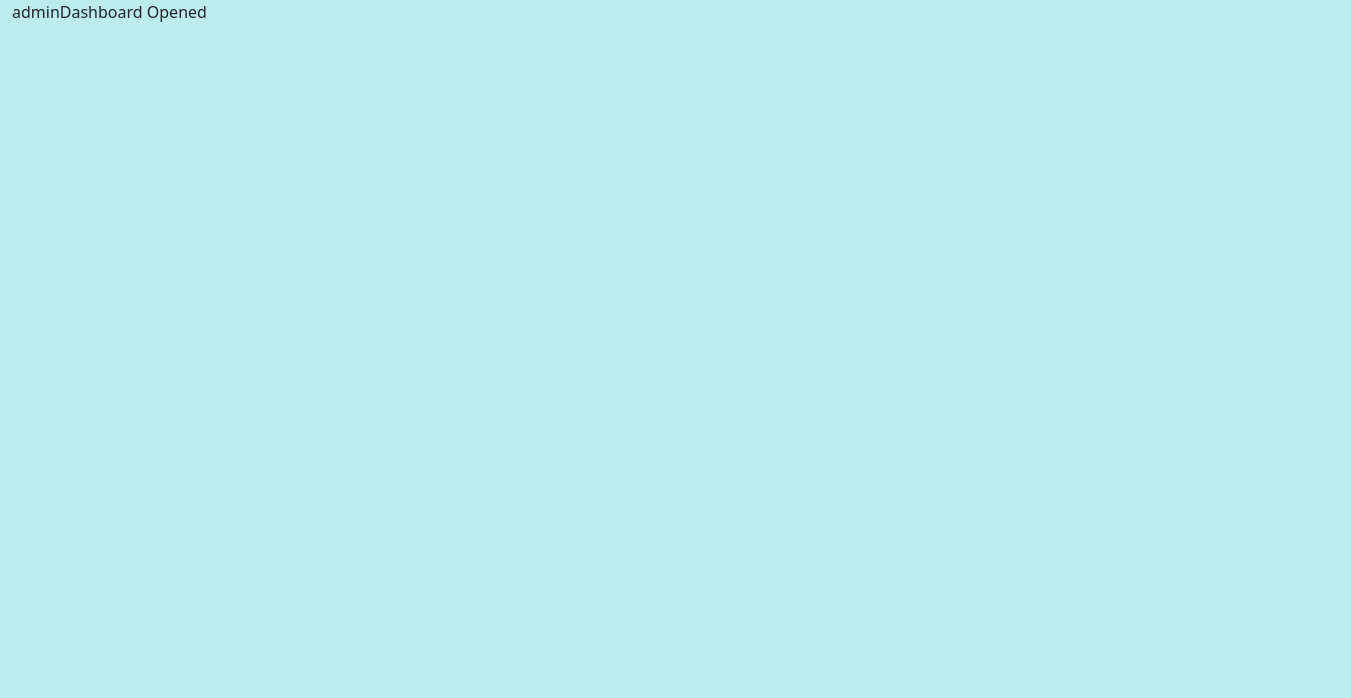
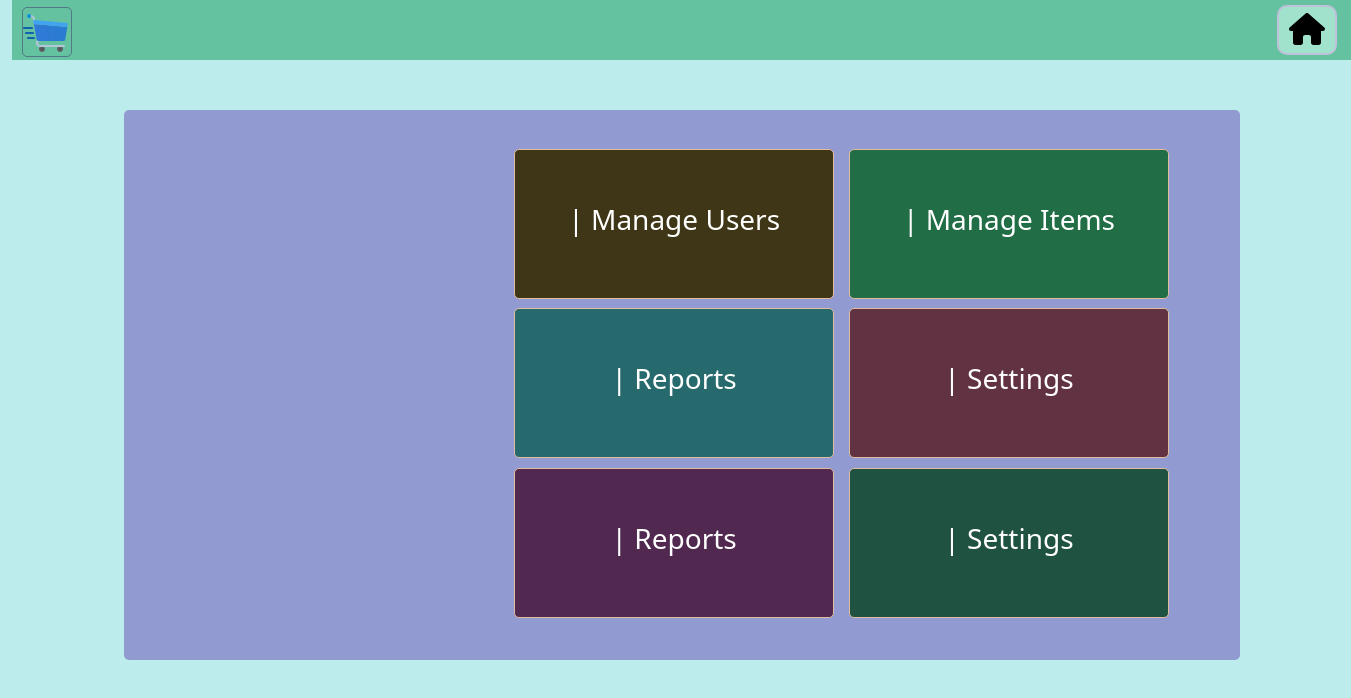
Before and after one commit to AshanManuka/E-Shop, a React (Create React App) app in the folder client/: page /adminDashboard in a window 1280 px wide. Shown: the top 698 px of the page, 1351 px wide, since content can reach past the window. Built offline with nearby package versions, Linux system fonts and the light colour scheme.

Commit message:
added style to admin dashboard

```diff
--- a/client/src/components/Home.js
+++ b/client/src/components/Home.js
@@ -1,6 +1,5 @@
 import React, { Component } from 'react';
 import './../css/home.css';
-import { Route, Routes } from 'react-router-dom';
 import { FontAwesomeIcon } from '@fortawesome/react-fontawesome';
 import { faScrewdriverWrench } from '@fortawesome/free-solid-svg-icons';
 
--- a/client/src/components/adminDashboard.js
+++ b/client/src/components/adminDashboard.js
@@ -1,11 +1,38 @@
-import React, { Component } from 'react'
+import React, { Component } from 'react';
+import { FontAwesomeIcon } from '@fortawesome/react-fontawesome';
+import { faHouse } from '@fortawesome/free-solid-svg-icons';
+import './../css/adminDashboard.css';
 
 export default class AdminDashboard extends Component {
 
 
   render() {
     return (
-      <div>adminDashboard Opened </div>
+      <div className='mainDiv'>
+
+      <div className='navDiv'>
+      <img src={require('./../assets/storeLogo.png')} alt="profile picture"/>
+
+      <button className='navBtn'><FontAwesomeIcon icon={faHouse} size='2x'/></button>
+      </div>
+
+      <div className='bodyDiv'>
+
+          <button type="button" className="btnOne"><a href='/adminItem' style={{textDecoration: 'none', color: 'white'}}><h3>| Manage Items</h3><h2><i class="fa-solid fa-volleyball"></i></h2></a></button><br/>
+          <button type="button" className="btnTwo"><a href='/itemPage' style={{textDecoration: 'none', color: 'white'}}><h3>| Manage Users</h3></a></button><br/>
+          <button type="button" className="btnThree"><a href='/itemPage' style={{textDecoration: 'none', color: 'white'}}><h3>| Reports</h3></a></button><br/>
+          <button type="button" className="btnFour"><a href='/itemPage' style={{textDecoration: 'none', color: 'white'}}><h3>| Settings</h3></a></button>
+          <button type="button" className="btnFive"><a href='/itemPage' style={{textDecoration: 'none', color: 'white'}}><h3>| Reports</h3></a></button><br/>
+          <button type="button" className="btnSix"><a href='/itemPage' style={{textDecoration: 'none', color: 'white'}}><h3>| Settings</h3></a></button>
+
+
+      </div>
+
+
+
+
+
+      </div>
     )
   }
 }
--- a/client/src/css/adminDashboard.css
+++ b/client/src/css/adminDashboard.css
@@ -0,0 +1,72 @@
+.navDiv{
+    background-color: rgb(101, 194, 161);
+    width: 120%;
+    height: 60px;
+}
+
+.navBtn{
+    margin-top: 5px;
+    position: relative;
+    left: 90%;
+}
+
+.navDiv>img{
+    margin-left: 10px;
+    margin-top: -10px;
+    border: 1px solid rgb(82, 121, 133);
+    border-radius: 5px;
+}
+
+.bodyDiv{
+    position: relative;
+    background-color: rgb(145, 155, 209);
+    top: 50%;
+    left: 10%;
+    margin-top: 50px;
+    height: 550px;
+    border-radius: 5px;
+}
+
+.bodyDiv>button{
+    position: absolute;
+    border: 1px solid rgb(226, 189, 157);
+    width: 320px;
+    height: 150px;
+    border-radius: 5px;
+}
+
+.btnOne{
+    background-color: rgb(32, 109, 70);
+    left: 65%;
+    top: 7%;
+}
+
+.btnTwo{
+    background-color: rgb(63, 54, 23);
+    left: 35%;
+    top: 7%
+}
+
+.btnThree{
+    background-color: rgb(38, 106, 110);
+    left: 35%;
+    top: 36%;
+}
+
+.btnFour{
+    background-color: rgb(97, 50, 66);
+    left: 65%;
+    top: 36%;
+}
+
+.btnFive{
+    background-color: rgb(80, 40, 80);
+    left: 35%;
+    top: 65%
+}
+
+.btnSix{
+    background-color: rgb(32, 82, 65);
+    left: 65%;
+    top: 65%;
+}
```
